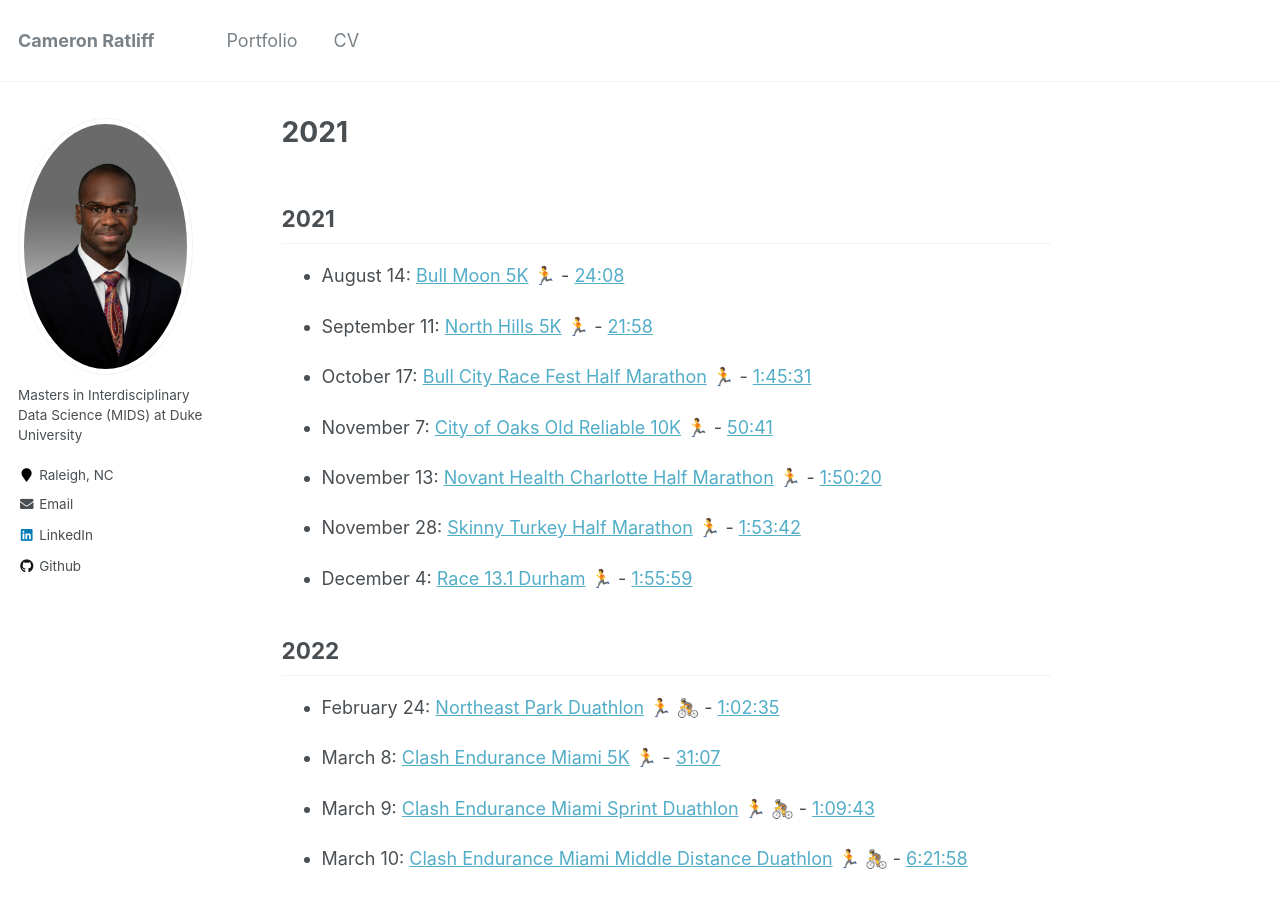
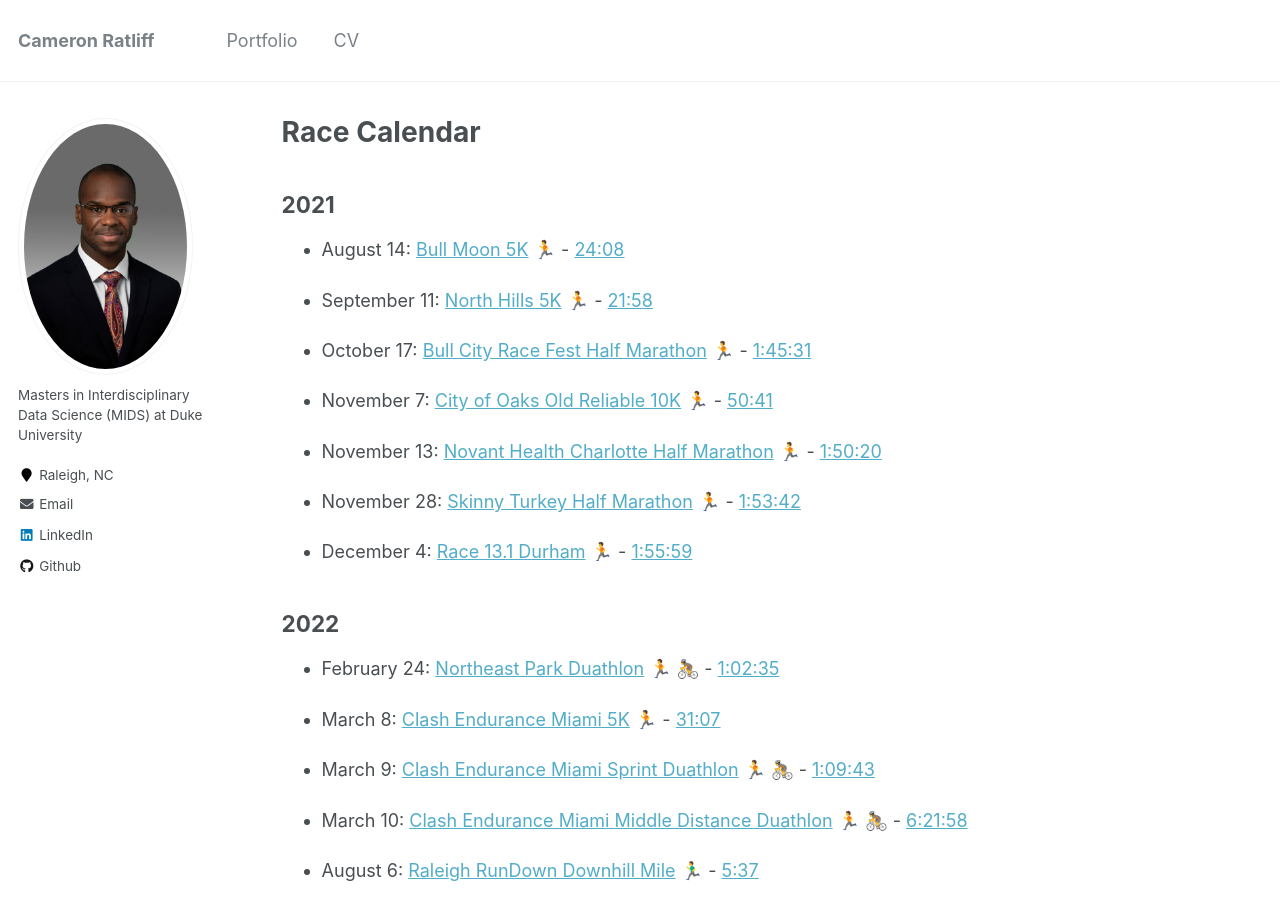
Before and after one commit to caratliff/caratliff.github.io, a Jekyll site: the page built from _pages/race-calendar.md, in a window 1280 px wide and 900 px high. Built offline with Jekyll 4.4.1, drawn with Linux system fonts in a browser that asks for light colours; emoji names are drawn with the system emoji font; our own code applies the rules of GitHub Pages for plain Markdown files.

Commit message:
Update race-calendar.md

```diff
--- a/_pages/race-calendar.md
+++ b/_pages/race-calendar.md
@@ -1,3 +1,9 @@
+---
+layout: archive
+title: "Race Calendar"
+permalink: /race-calendar/
+---
+
 
 ## 2021
 - August 14: [Bull Moon 5K](https://bullmoon.itsyourrace.com/event.aspx?id=6050) 🏃 - [24:08](https://www.itsyourrace.com/Results.aspx?id=6050&y=2021&eid=105400&srch=Rashaad&g=A&amin=0&amax=199)
```
